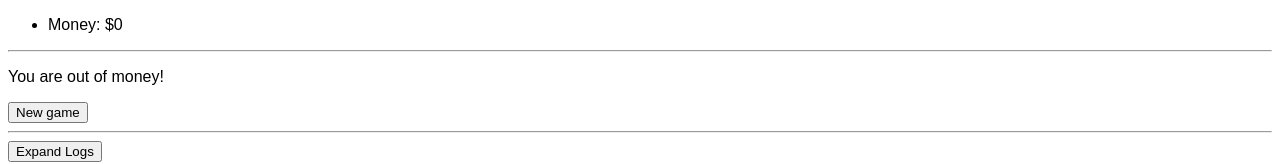
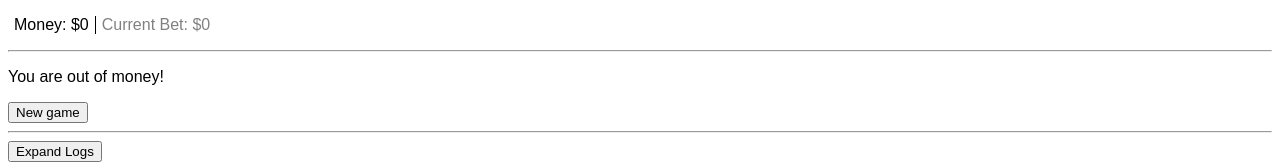
Before and after one commit to lxsavage/react-blackjack, a React (Vite) app: page / in a window 1280 px wide. Shown: the top 164 px of the page. Built offline with nearby package versions, Linux system fonts and the light colour scheme.

Commit message:
Reorganized components, various UI improvements

```diff
--- a/src/App.tsx
+++ b/src/App.tsx
@@ -1,118 +1,19 @@
 import { useState } from "react";
-import { Suit, type CardSuit } from './types/CardSuit';
-import { Value, type CardValue } from './types/CardValue';
 import { State, type GameState } from './types/GameState';
 
-import { LogPanel } from "./LogPanel";
 import type { Card } from "./interfaces/Card";
-import CardDisplay from "./CardDisplay";
+
+import LogPanel from "./components/LogPanel";
+import CardDisplay from "./components/CardDisplay";
 
 import './App.scss';
+import StatusBar from "./components/StatusBar";
 
-function initializeDeck(): Card[] {
-  const deck: Card[] = [];
+import * as BlackJack from "./utils/blackjack";
+import * as CardDeck from './utils/card-deck';
 
-  // Populate
-  for (const suit of Object.values(Suit) as CardSuit[]) {
-    for (const value of Object.values(Value) as CardValue[]) {
-      const newCard: Card = { suit, value };
-      deck.push(newCard);
-    }
-  }
-
-  // Shuffle
-  let currentPos = deck.length;
-  while (currentPos > 0) {
-    const randomPos = Math.floor(Math.random() * currentPos);
-    --currentPos;
-
-    const temp = deck[currentPos];
-    deck[currentPos] = deck[randomPos];
-    deck[randomPos] = temp;
-  }
-
-  return deck;
-}
-
-function dealCards(deck: Card[], count: number): {
-  newDeck: Card[],
-  dealtCards: Card[]
-} {
-  const newDeck = [...deck];
-  const dealtCards = [];
-
-  for (let i = 0; i < count; i++) {
-    const card = newDeck.pop();
-    if (!card) break;
-    dealtCards.push(card);
-  }
-
-  return { newDeck, dealtCards };
-}
-
-function calculateScore(hand: Card[]): number {
-  let score = 0;
-
-  for (const card of hand) {
-    if (isNaN(Number(card.value))) {
-      switch (card.value as CardValue) {
-        case Value.JACK:
-        case Value.QUEEN:
-        case Value.KING:
-          score += 10;
-          break;
-        case Value.ACE:
-          score += 11;
-          break;
-        default:
-          break;
-      }
-    } else {
-      score += ~~card.value;
-    }
-  }
-
-  return score;
-}
-
-function calculateHandResult(playerScore: number, dealerScore: number, playerBet: number): number {
-  let result = 0;
-  if (playerScore > 21 || (dealerScore <= 21 && playerScore < dealerScore)) {
-    // Dealer wins
-    result = -playerBet;
-  } else if (dealerScore > 21 || (playerScore <= 21 && playerScore > dealerScore)) {
-    // Player wins
-    result = playerBet
-  }
-
-  return result;
-}
-
-function dealerTurn(deck: Card[], dealerHand: Card[], dealerScore: number): {
-  newDealerHand: Card[],
-  newDealerScore: number
-} {
-  const newDealerHand = [...dealerHand];
-
-  let newDealerScore = dealerScore;
-  let turnDeck = [...deck];
-
-  while (newDealerScore < 17) {
-    // Hit
-    const { newDeck, dealtCards } = dealCards(turnDeck, 1);
-    turnDeck = newDeck;
-
-    newDealerHand.push(...dealtCards);
-    newDealerScore = calculateScore(newDealerHand);
-  }
-
-  return { newDealerHand, newDealerScore };
-}
-
-function App() {
-  const [handNumber, setHandNumber] = useState(0);
-
-  const [logsCollapsed, setLogsCollapsed] = useState(true);
+export default function App() {
+  const [round, setRound] = useState(0);
   const [logs, setLogs] = useState<string[]>([]);
 
   const [playerMoney, setPlayerMoney] = useState(0);
@@ -121,6 +22,7 @@ function App() {
   const [deck, setDeck] = useState<Card[]>([]);
 
   const [playerBet, setPlayerBet] = useState(0);
+  const [roundResult, setRoundResult] = useState(0);
   const [playerScore, setPlayerScore] = useState<number>(0);
   const [dealerScore, setDealerScore] = useState<number>(0);
 
@@ -134,14 +36,27 @@ function App() {
     setLogs(newLogs);
   }
 
-  function nextRound() {
-    const deck = initializeDeck();
-    const newHandCount = handNumber + 1;
-    log('Started hand #' + newHandCount);
+  function nextRound(money: number) {
+    const deck = CardDeck.initializeDeck();
+    const newRound = round + 1;
+    log('Started hand #' + newRound);
 
-    const { newDeck, dealtCards } = dealCards(deck, 3);
+    const { newDeck, dealtCards } = CardDeck.dealCards(deck, 3);
     const dealerCard = dealtCards[0];
     const playerCards = dealtCards.slice(1);
+
+    setRoundResult(0);
+    setPlayerBet(0);
+
+    const newPlayerMoney = money + roundResult;
+    log(`New money: ${money} + ${roundResult} = ${newPlayerMoney}`);
+    if (newPlayerMoney <= 0) {
+      setPlayerMoney(0);
+      setRound(0);
+      setState(State.OUT_OF_MONEY);
+      log('Player ran out of money');
+      return;
+    }
 
     setPlayerScore(0);
     setDealerScore(0);
@@ -149,50 +64,43 @@ function App() {
     setDeck(newDeck);
 
     setPlayerHand(dealtCards.slice(1));
-    setPlayerScore(calculateScore(playerCards));
+    setPlayerScore(BlackJack.calculateScore(playerCards));
 
     setDealerHand(dealtCards.slice(0, 1));
-    setDealerScore(calculateScore([dealerCard]))
+    setDealerScore(BlackJack.calculateScore([dealerCard]))
 
-    setHandNumber(newHandCount);
+    setRound(newRound);
+    setPlayerMoney(newPlayerMoney);
     setState(State.PLACE_BET);
   }
 
   function newGame() {
-    setPlayerMoney(200);
-    setState(State.PLACE_BET);
-    nextRound();
+    const newPlayerMoney = 200;
+    setPlayerMoney(newPlayerMoney);
+    nextRound(newPlayerMoney);
   }
 
   function stand(handScore: number) {
     setState(State.STAND);
 
-    const { newDealerHand, newDealerScore } = dealerTurn(deck, dealerHand, dealerScore);
+    const { newDealerHand, newDealerScore } = BlackJack.dealerTurn(deck, dealerHand, dealerScore);
     if (newDealerScore > 21) log('Dealer bust!');
 
-    const betResult = calculateHandResult(handScore, newDealerScore, playerBet);
+    const betResult = BlackJack.calculateHandResult(handScore, newDealerScore, playerBet);
 
     if (betResult > 0) log('Player wins');
     else if (betResult < 0) log('Dealer wins');
     else log('Draw');
 
-    const newPlayerMoney = playerMoney + betResult;
-
     setDealerHand(newDealerHand);
     setDealerScore(newDealerScore);
-    setPlayerMoney(newPlayerMoney);
-    setPlayerBet(0);
-
-    if (newPlayerMoney <= 0) {
-      setState(State.OUT_OF_MONEY);
-      return;
-    }
+    setRoundResult(betResult);
   }
 
   function hit() {
-    const { newDeck, dealtCards } = dealCards(deck, 1);
+    const { newDeck, dealtCards } = CardDeck.dealCards(deck, 1);
     const newPlayerHand = [...playerHand, ...dealtCards];
-    const newPlayerScore = calculateScore(newPlayerHand);
+    const newPlayerScore = BlackJack.calculateScore(newPlayerHand);
 
     log(`Player hit, receiving a ${dealtCards[0].value} of ${dealtCards[0].suit}.`)
 
@@ -213,21 +121,12 @@ function App() {
 
   return (
     <>
-      <div>
-        <ul>
-          <li>
-            Money: ${playerMoney}
-            {state === State.PLAY && (
-              <ul>
-                <li>Bet: ${playerBet}</li>
-              </ul>
-            )}
-          </li>
-          {handNumber > 0 && (
-            <li>Hand #{handNumber}</li>
-          )}
-        </ul>
-      </div>
+      <StatusBar
+        money={playerMoney}
+        bet={playerBet}
+        roundResult={roundResult}
+        round={round}
+        gameState={state} />
       <hr />
       {playerMoney === 0 && (
         <>
@@ -246,13 +145,14 @@ function App() {
 
           {(state === State.PLAY || state === State.STAND) && (
             <>
-              <button onClick={nextRound} disabled={state != State.STAND}>Next hand</button>
+              <button onClick={() => nextRound(playerMoney)} disabled={state != State.STAND}>Next hand</button>
               <button onClick={hit} disabled={state === State.STAND}>Hit</button>
               <button onClick={() => stand(playerScore)} disabled={state === State.STAND}>Stand</button>
 
               <hr />
               <h3>
-                Player hand ({playerScore}){playerScore > 21 ? <span className="hand-bust"> !BUST!</span> : ''}
+                Player hand ({playerScore})
+                {playerScore > 21 ? <span className="hand-bust"> !BUST!</span> : ''}
               </h3>
               <div className="hand-display">
                 {playerHand.map((card) =>
@@ -260,7 +160,13 @@ function App() {
                 )}
               </div>
               <hr />
-              <h3>Dealer hand ({state === State.STAND ? dealerScore : '???'}){state === State.STAND && dealerScore > 21 ? <span className="hand-bust"> !BUST!</span> : ''}</h3>
+              <h3>
+                Dealer hand ({state === State.STAND ? dealerScore : '???'})
+                {state === State.STAND && dealerScore > 21
+                  ? <span className="hand-bust"> !BUST!</span>
+                  : ''
+                }
+              </h3>
               <div className="hand-display">
                 {state !== State.STAND && (
                   dealerHand.map(() =>
@@ -280,17 +186,7 @@ function App() {
         </>
       )}
       <hr />
-      <button onClick={() => setLogsCollapsed(!logsCollapsed)}>
-        {logsCollapsed ? 'Expand' : 'Collapse'} Logs
-      </button>
-      {!logsCollapsed &&
-        <>
-          <button onClick={() => setLogs([])}>Clear Logs</button>
-          <LogPanel logs={logs} />
-        </>
-      }
+      <LogPanel logs={logs} onClear={() => setLogs([])} />
     </>
   )
 }
-
-export default App
--- /dev/null
+++ b/src/components/LogPanel.tsx
@@ -0,0 +1,28 @@
+import { useState } from 'react';
+
+import './LogPanel.scss';
+
+export default function LogPanel(props: {
+  logs: string[],
+  onClear: () => void
+}) {
+  const [logsCollapsed, setLogsCollapsed] = useState(true);
+
+  return (
+    <>
+      <button onClick={() => setLogsCollapsed(!logsCollapsed)}>
+        {logsCollapsed ? 'Expand' : 'Collapse'} Logs
+      </button>
+      {!logsCollapsed &&
+        <>
+          <button onClick={props.onClear}>Clear Logs</button>
+          <ul className="log-panel">
+            {props.logs.map((log, index) => (
+              <li key={`log_${index}`}>{log}</li>
+            ))}
+          </ul>
+        </>
+      }
+    </>
+  )
+}
--- /dev/null
+++ b/src/components/StatusBar.scss
@@ -0,0 +1,39 @@
+.status-bar {
+  display: flex;
+  flex-direction: row;
+  flex-wrap: wrap;
+  list-style: none;
+  padding-left: 0;
+
+  li {
+    &:not(:last-child) {
+      border-right: 1px solid black;
+    }
+
+    &.inactive {
+      color: gray;
+    }
+
+    .money-display {
+      &.loss {
+        &::before {
+          content: '-$';
+        }
+
+        color: red;
+      }
+      &.gain {
+        &::before {
+          content: '+$';
+        }
+
+        color: green;
+      }
+    }
+
+    box-sizing: border-box;
+    padding-left: 6px;
+    padding-right: 6px;
+  }
+
+}
--- /dev/null
+++ b/src/components/StatusBar.tsx
@@ -0,0 +1,43 @@
+import { State, type GameState } from "../types/GameState";
+
+import './StatusBar.scss';
+
+export default function StatusBar(props: {
+  money: number,
+  bet: number,
+  round: number,
+  roundResult: number,
+  gameState: GameState
+}) {
+  return (
+    <ul className="status-bar">
+      <li>
+        Money: ${props.money}
+        {props.roundResult !== 0 && (
+          <>
+            &nbsp;
+            <span className={'money-display ' +
+              (props.roundResult < 0
+                ? 'loss'
+                : 'gain')
+            }>
+              {Math.abs(props.roundResult)}
+            </span>
+          </>
+        )}
+      </li>
+      <li className={!props.bet || props.gameState !== State.PLAY
+        ? 'inactive'
+        : ''
+      }>
+        Current Bet: ${props.gameState === State.PLAY
+          ? props.bet
+          : '0'
+        }
+      </li>
+      {props.round > 0 && (
+        <li>Hand #{props.round}</li>
+      )}
+    </ul>
+  );
+}
--- /dev/null
+++ b/src/utils/blackjack.ts
@@ -0,0 +1,62 @@
+import type { Card } from "../interfaces/Card";
+import { Value, type CardValue } from "../types/CardValue";
+import * as CardDeck from "./card-deck";
+
+export function calculateScore(hand: Card[]): number {
+  let score = 0;
+
+  for (const card of hand) {
+    if (isNaN(Number(card.value))) {
+      switch (card.value as CardValue) {
+        case Value.JACK:
+        case Value.QUEEN:
+        case Value.KING:
+          score += 10;
+          break;
+        case Value.ACE:
+          score += 11;
+          break;
+        default:
+          break;
+      }
+    } else {
+      score += ~~card.value;
+    }
+  }
+
+  return score;
+}
+
+export function calculateHandResult(playerScore: number, dealerScore: number, playerBet: number): number {
+  let result = 0;
+  if (playerScore > 21 || (dealerScore <= 21 && playerScore < dealerScore)) {
+    // Dealer wins
+    result = -playerBet;
+  } else if (dealerScore > 21 || (playerScore <= 21 && playerScore > dealerScore)) {
+    // Player wins
+    result = playerBet
+  }
+
+  return result;
+}
+
+export function dealerTurn(deck: Card[], dealerHand: Card[], dealerScore: number): {
+  newDealerHand: Card[],
+  newDealerScore: number
+} {
+  const newDealerHand = [...dealerHand];
+
+  let newDealerScore = dealerScore;
+  let turnDeck = [...deck];
+
+  while (newDealerScore < 17) {
+    // Hit
+    const { newDeck, dealtCards } = CardDeck.dealCards(turnDeck, 1);
+    turnDeck = newDeck;
+
+    newDealerHand.push(...dealtCards);
+    newDealerScore = calculateScore(newDealerHand);
+  }
+
+  return { newDealerHand, newDealerScore };
+}
--- /dev/null
+++ b/src/utils/card-deck.ts
@@ -0,0 +1,44 @@
+import type { Card } from "../interfaces/Card";
+import { Suit, type CardSuit } from "../types/CardSuit";
+import { Value, type CardValue } from "../types/CardValue";
+
+export function initializeDeck(): Card[] {
+  const deck: Card[] = [];
+
+  // Populate
+  for (const suit of Object.values(Suit) as CardSuit[]) {
+    for (const value of Object.values(Value) as CardValue[]) {
+      const newCard: Card = { suit, value };
+      deck.push(newCard);
+    }
+  }
+
+  // Shuffle
+  let currentPos = deck.length;
+  while (currentPos > 0) {
+    const randomPos = Math.floor(Math.random() * currentPos);
+    --currentPos;
+
+    const temp = deck[currentPos];
+    deck[currentPos] = deck[randomPos];
+    deck[randomPos] = temp;
+  }
+
+  return deck;
+}
+
+export function dealCards(deck: Card[], count: number): {
+  newDeck: Card[],
+  dealtCards: Card[]
+} {
+  const newDeck = [...deck];
+  const dealtCards = [];
+
+  for (let i = 0; i < count; i++) {
+    const card = newDeck.pop();
+    if (!card) break;
+    dealtCards.push(card);
+  }
+
+  return { newDeck, dealtCards };
+}
```
Also changed, not shown: src/LogPanel.tsx (deleted, +0 -10 lines), src/components/CardDisplay.tsx (renamed from src/CardDisplay.tsx, +10 -5 lines), src/components/CardDisplay.scss (renamed from src/CardDisplay.scss), src/components/LogPanel.scss (renamed from src/LogPanel.scss).
